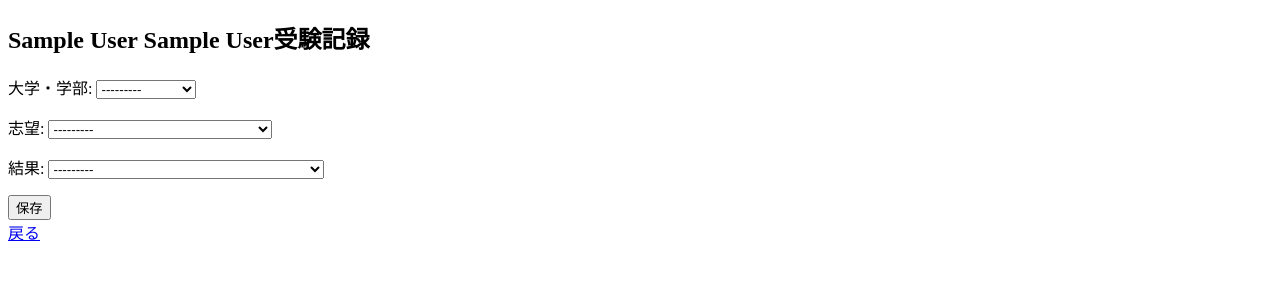
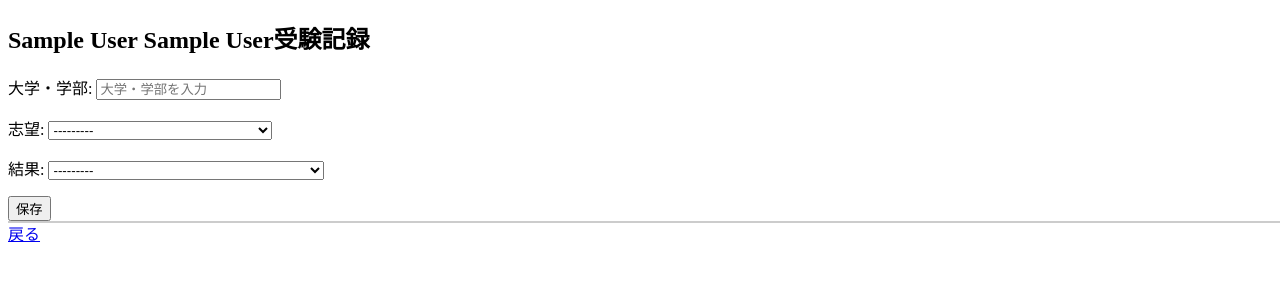
Before and after one commit to k4pu/admission_exam, a Django app: page /admission_exam_db/student/1/create_student_admission_exam in a window 1280 px wide. Shown: the top 300 px of the page. Run offline with Django 5.2, Linux system fonts and the light colour scheme; tables that the repository leaves empty hold one stand-in row (values such as "Sample post").

Commit message:
added autocomplete func for university_faculty.

```diff
--- a/admission_exam_db/forms.py
+++ b/admission_exam_db/forms.py
@@ -16,6 +16,13 @@ class StudentAdmissionExamForm(forms.ModelForm):
             'preference': '志望',
             'result': '結果',
         }
+        widgets = {
+            'university_faculty': forms.TextInput(attrs={
+                'id': 'university-faculty-autocomplete',
+                'autocomplete': 'off',
+                'placeholder': '大学・学部を入力',
+            })
+        }
 
     def __init__(self, *args, **kwargs):# インスタンス作成時の引数はここで受け取れば良いのか
         self.student = kwargs.pop('student', None)
--- /dev/null
+++ b/admission_exam_db/static/admission_exam_db/css/style.css
@@ -0,0 +1,18 @@
+#autocomplete-results {
+    border: 1px solid #ccc;
+    background: white;
+    max-height: 200px;
+    overflow-y: auto;
+    position: absolute;
+    z-index: 1000;
+    width: 100%;
+}
+
+.autocomplete-item {
+    padding: 8px;
+    cursor: pointer;
+}
+
+.autocomplete-item:hover {
+    background-color: #f0f0f0;
+}
--- /dev/null
+++ b/admission_exam_db/static/admission_exam_db/js/autocomplete.js
@@ -0,0 +1,39 @@
+// autocomplete.js
+document.addEventListener('DOMContentLoaded', () => {
+    const input = document.getElementById('university-faculty-autocomplete');
+    const resultsDiv = document.getElementById('autocomplete-results');
+
+    input.addEventListener('input', async () => {
+        const query = input.value;
+        if (query.length > 1) {
+            const response = await fetch(`/admission_exam_db/api/university_faculty?q=${encodeURIComponent(query)}`);
+            const results = await response.json();
+
+            resultsDiv.innerHTML = ''; // 結果をクリア
+            results.forEach(item => {
+                const div = document.createElement('div');
+                div.textContent = item.name;
+                div.classList.add('autocomplete-item');
+                div.addEventListener('click', () => {
+                    input.value = item.name; // 選択した候補をフィールドに設定
+                    resultsDiv.innerHTML = ''; // 候補をクリア
+                });
+                resultsDiv.appendChild(div);
+            });
+        } else {
+            resultsDiv.innerHTML = ''; // クエリが短すぎる場合は候補をクリア
+        }
+    });
+
+    // フォーカスが外れた場合に候補を非表示にする
+    input.addEventListener('blur', () => {
+        setTimeout(() => {
+            resultsDiv.innerHTML = '';
+        }, 100);
+    });
+
+    // 候補がクリックされた場合に blur を優先させない
+    resultsDiv.addEventListener('mousedown', (event) => {
+    event.preventDefault();
+});
+});
--- a/admission_exam_db/templates/admission_exam_db/base.html
+++ b/admission_exam_db/templates/admission_exam_db/base.html
@@ -3,13 +3,16 @@
 <head>
     <meta charset="utf-8">
     <meta name="viewport" content="width=device=width, initial-scale=1.0">
+    {% block head %}
+    <!-- 子テンプレートがここにヘッダ要素を挿入する -->
+    {% endblock %}
     <title>{% block title %}School Apps{% endblock %}</title>
 </head>
 <body>
     <!-- コンテンツ部分 -->
     <main>
         {% block content %}
-        子テンプレートがここにコンテンツを挿入する
+        <!-- 子テンプレートがここにコンテンツを挿入する -->
         {% endblock %}
     </main>
 </body>
--- a/admission_exam_db/templates/admission_exam_db/student_admission_exam_form.html
+++ b/admission_exam_db/templates/admission_exam_db/student_admission_exam_form.html
@@ -1,5 +1,10 @@
 {% extends 'admission_exam_db/base.html' %}
 
+{% block head %}
+{% load static %}
+    <script src="{% static 'admission_exam_db/js/autocomplete.js' %}" defer></script>
+    <link rel="stylesheet" href="{% static 'admission_exam_db/css/style.css' %}" type="text/css">
+{% endblock %}
 {% block title %}{{ student_name }}受験記録{% endblock %}
 
 {% block content %}
@@ -9,5 +14,6 @@
     {{ form.as_p }}
     <button type="submit">保存</button>
 </form>
+<div id="autocomplete-results"></div><!-- オートコンプリート候補表示用 -->
 <a href="{% url 'admission_exam_db:student_detail' student_id=student_id %}">戻る</a>
 {% endblock %}
--- a/admission_exam_db/urls.py
+++ b/admission_exam_db/urls.py
@@ -11,4 +11,5 @@ urlpatterns = [
     path("upload_university_faculty", views.upload_university_faculty, name="upload_university_faculty"),
     path("upload_student", views.upload_student, name="upload_student"),
     path("student/<int:student_id>/create_student_admission_exam", views.create_student_admission_exam, name="create_student_admission_exam"),
+    path("api/university_faculty", views.university_faculty_autocomplete, name="university_faculty_autocomplete"),
 ]
--- a/admission_exam_db/views.py
+++ b/admission_exam_db/views.py
@@ -1,5 +1,5 @@
 from django.shortcuts import render, get_object_or_404, redirect
-from django.http import HttpResponse
+from django.http import HttpResponse, JsonResponse
 from .forms import UniversityFacultyCSVUploadForm, StudentCSVUploadForm, StudentAdmissionExamForm
 
 from.models import Student, UniversityFaculty, StudentAdmissionExam
@@ -117,3 +117,15 @@ def create_student_admission_exam(request, student_id):
         'student_name': ' '.join([student.family_name, student.given_name]),
     }
     return render(request, 'admission_exam_db/student_admission_exam_form.html', context)
+
+def university_faculty_autocomplete(request):
+    query = request.GET.get('q', '') # クエリパラメータ 'q' を取得
+    if query:
+        faculties = UniversityFaculty.objects.filter(
+            display_name__icontains=query
+        )[:50] # 部分一致
+    else:
+        faculties = UniversityFaculty.objects.none()
+
+    results = [{"id": faculty.university_faculty_code, "name": faculty.display_name} for faculty in faculties]
+    return JsonResponse(results, safe=False)
--- a/schoolapps/settings.py
+++ b/schoolapps/settings.py
@@ -126,6 +126,7 @@ USE_TZ = True
 # https://docs.djangoproject.com/en/5.1/howto/static-files/
 
 STATIC_URL = 'static/'
+STATICFILES_DIRS = [BASE_DIR / 'static']  # 静的ファイルのディレクトリ
 
 # Default primary key field type
 # https://docs.djangoproject.com/en/5.1/ref/settings/#default-auto-field
```
